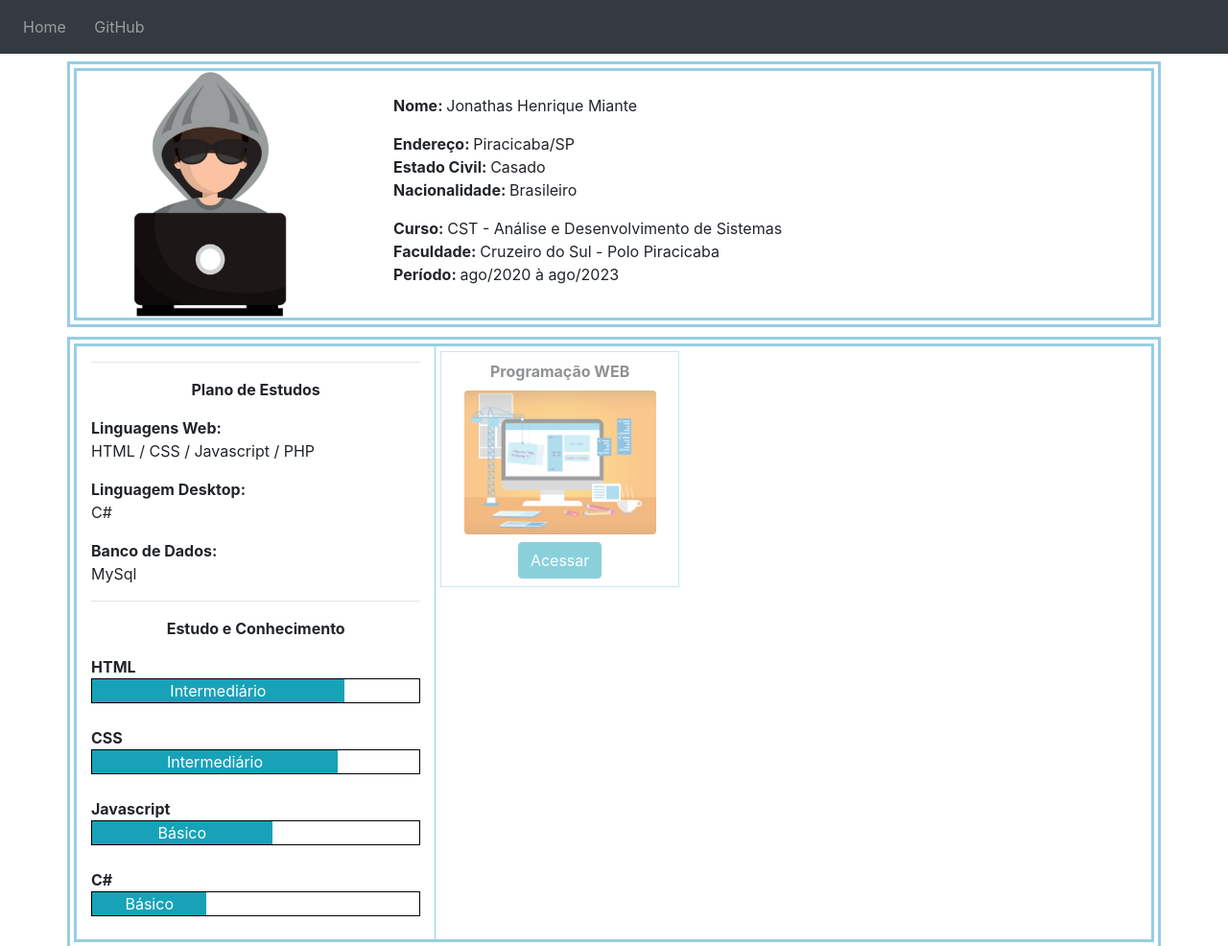
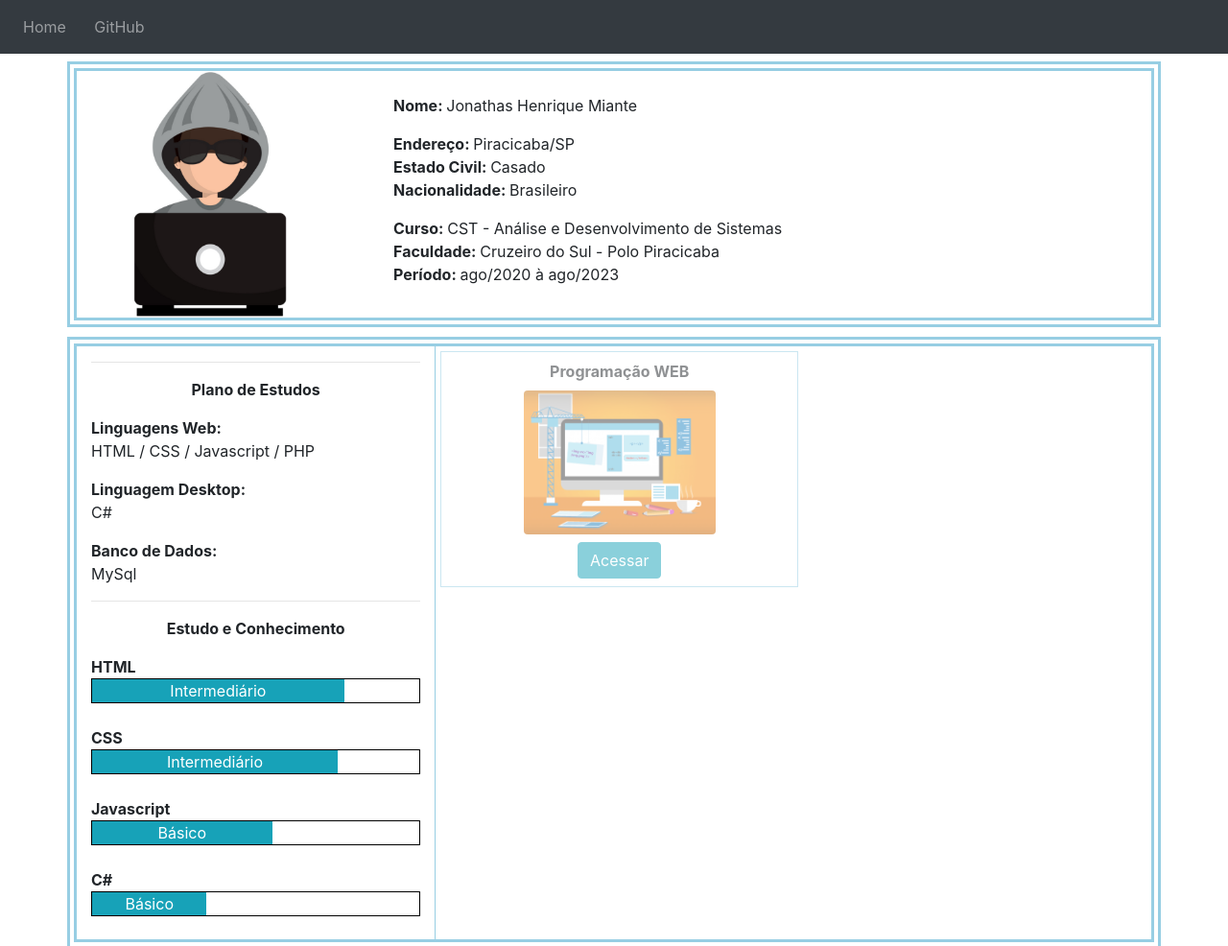
Before and after one commit to jhmiante/jhmiante.github.io, a plain HTML site: page index.html in a window 1280 px wide. Shown: the top 986 px of the page at 96% size. Drawn offline with Linux system fonts and the light colour scheme.

Commit message:
Update Link Index

```diff
--- a/index.html
+++ b/index.html
@@ -119,7 +119,7 @@
 
 					<div class="row">
 
-						<div class="col-md-4 d-link text-center py-2 m-link" id="link-web">
+						<div class="col-md-6 d-link text-center py-2 m-link" id="link-web">
 
 							<strong class="m-2">Programação WEB</strong>
 
```
